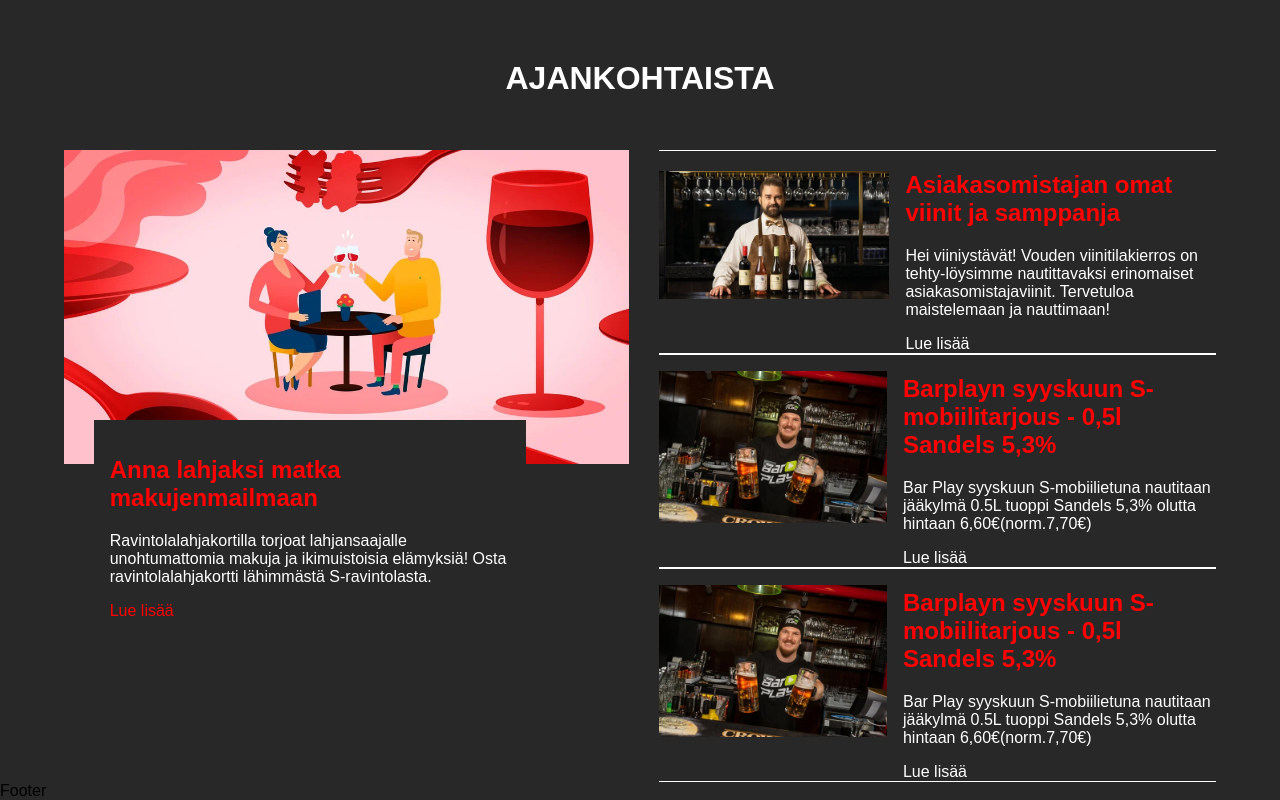
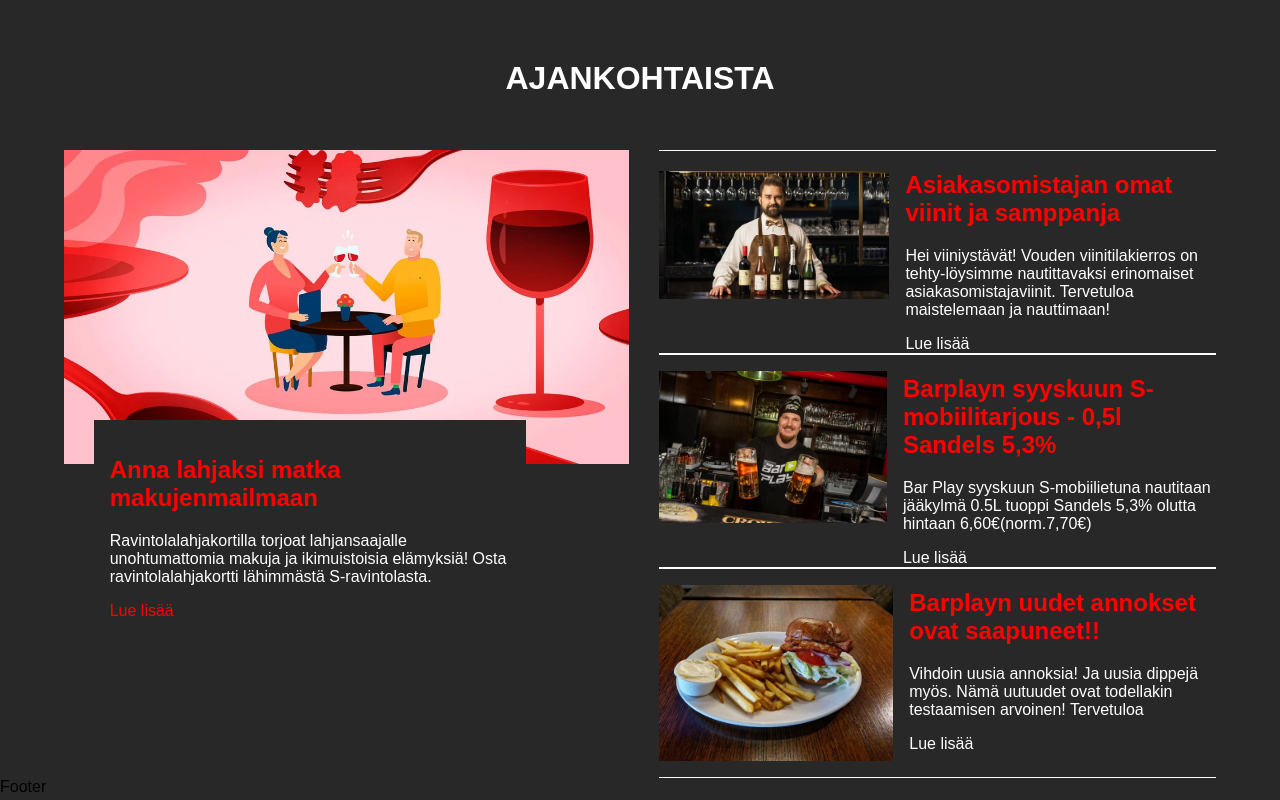
Before and after one commit to MarkusAP98/barplay02, a React (Create React App) app: page / in a window 1280 px wide. Shown: the part 1368-2168 px from the top of the page. Built offline with nearby package versions, Linux system fonts and the light colour scheme.

Commit message:
added some more stuuf

```diff
--- a/src/components/Add/Add.css
+++ b/src/components/Add/Add.css
@@ -77,3 +77,4 @@
   width: 15rem;
   margin: 1rem 0rem;
 }
+/* ------hamburger------- */
--- a/src/components/Add/Add.js
+++ b/src/components/Add/Add.js
@@ -3,7 +3,7 @@
 import Dining from "../../assets/add_section/dining.webp";
 import Bartender from '../../assets/add_section/bartender.webp'
 import Markus from "../../assets/add_section/markus.webp";
-import Hamburger from '../../assets/add_section/'
+import Hamburger from '../../assets/add_section/hamburger.webp'
 
 
 const Add = () => {
@@ -48,12 +48,11 @@
             </div>
           </div>
           <div className="add__bartender">
-            <img src={Markus} alt="bartender" className="markus"></img>
+            <img src={Hamburger} alt="bartender" className="markus" style={{height: '11rem'}}></img>
             <div className="bartender__text">
-              <h2>Barplayn syyskuun S-mobiilitarjous - 0,5l Sandels 5,3%</h2>
+              <h2>Barplayn uudet annokset ovat saapuneet!! </h2>
               <p>
-                Bar Play syyskuun S-mobiilietuna nautitaan jääkylmä 0.5L tuoppi
-                Sandels 5,3% olutta hintaan 6,60€(norm.7,70€)
+                Vihdoin uusia annoksia! Ja uusia dippejä myös. Nämä uutuudet ovat todellakin testaamisen arvoinen! Tervetuloa
               </p>
               <a>Lue lisää</a>
             </div>
```
